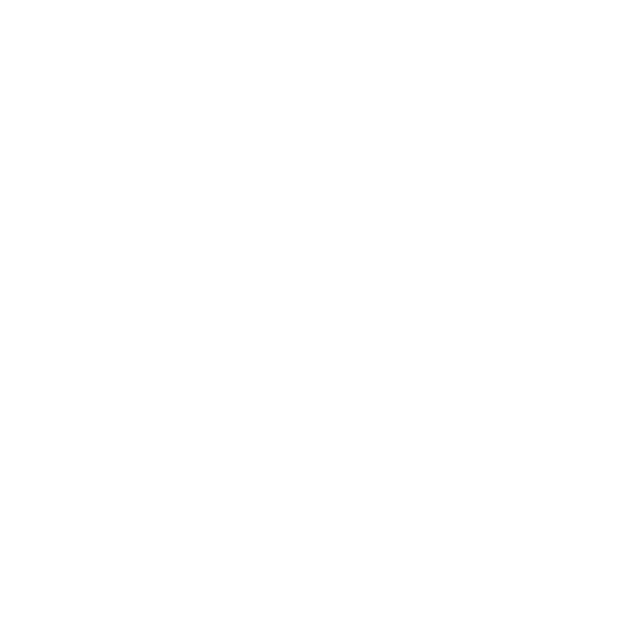
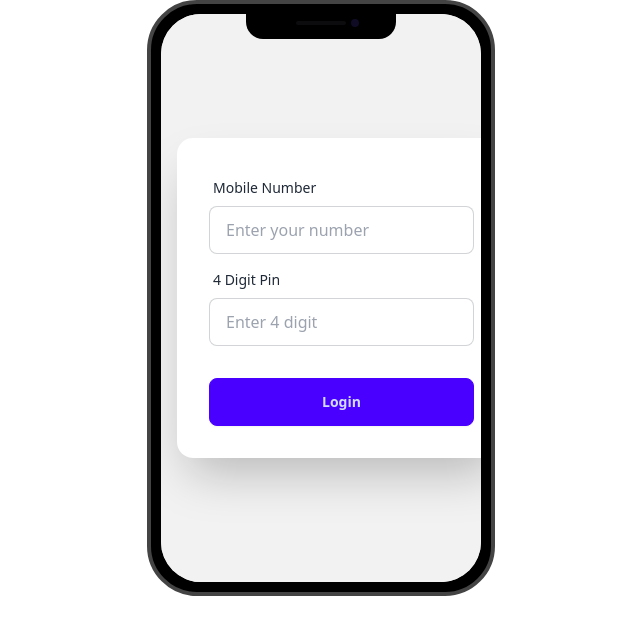
Before and after one commit to golamsarwar96/payoo-mfs, a plain HTML site: page index.html in a window 1280 px wide. Shown: the whole page, without its empty margins (319-959 px from the left). Drawn offline with nearby package versions, Linux system fonts and the light colour scheme.

Commit message:
added event listener

```diff
--- a/index.html
+++ b/index.html
@@ -1,11 +1,68 @@
 <!DOCTYPE html>
-<html lang="en">
+<html lang="en" data-theme="light">
 <head>
     <meta charset="UTF-8">
     <meta name="viewport" content="width=device-width, initial-scale=1.0">
     <title>Payoo MFS(Mobile Financial System)</title>
+    <link href="https://cdn.jsdelivr.net/npm/daisyui@4.12.10/dist/full.min.css" rel="stylesheet" type="text/css" />
+    <script src="https://cdn.tailwindcss.com"></script>
+    <link rel="preconnect" href="https://fonts.googleapis.com">
+    <link rel="preconnect" href="https://fonts.gstatic.com" crossorigin>
+    <link href="https://fonts.googleapis.com/css2?family=Outfit:wght@100..900&display=swap" rel="stylesheet">
+    <style>
+        .outfit-font {
+            font-family: "Outfit", sans-serif;
+        }
+    </style>
+    <script>
+        tailwind.config = {
+            theme: {
+                extend: {
+                    colors: {
+                        clifford: '#da373d',
+                    }
+                }
+            }
+        }
+    </script>
 </head>
-<body>
+<body class="">
+    <main class="flex justify-center">
+        <!-- Mockup Phone -->
+        <div class="mockup-phone">
+            <div class="camera"></div>
+            <div class="display">
+                <div class="artboard artboard-demo phone-1">
+                    <!-- login form -->
+                    <div class="hero bg-base-200 min-h-screen">
+                        <div class="hero-content flex-col">
+                            <div class="card bg-base-100 w-full max-w-sm shrink-0 shadow-2xl">
+                                <form class="card-body">
+                                    <div class="form-control">
+                                        <label class="label">
+                                            <span class="label-text">Mobile Number</span>
+                                        </label>
+                                        <input id="mobile" type="text" placeholder="Enter your number" class="input input-bordered" required />
+                                    </div>
+                                    <div class="form-control">
+                                        <label class="label">
+                                            <span class="label-text">4 Digit Pin</span>
+                                        </label>
+                                        <input type="password" placeholder="Enter 4 digit" class="input input-bordered" />
+                                    </div>
+                                    <div class="form-control mt-6" id="login">
+                                        <button class="btn btn-primary">Login</button>
+                                    </div>
+                                </form>
+                            </div>
+                        </div>
+                    </div>
 
+
+                </div>
+            </div>
+        </div>
+    </main>
+    <script src="./js/script.js"></script>
 </body>
 </html>
--- /dev/null
+++ b/js/script.js
@@ -0,0 +1,9 @@
+const btn = document.getElementById('login').addEventListener('click',function(e){
+    //Prevent reloading
+    e.preventDefault();
+
+    //Add mobile number
+    const mobile = document.getElementById('mobile').value;
+    console.log(mobile);
+
+})
```
Also changed, not shown: tailwind.config.js (added, +8 -0 lines), styles/styles.css (added).
